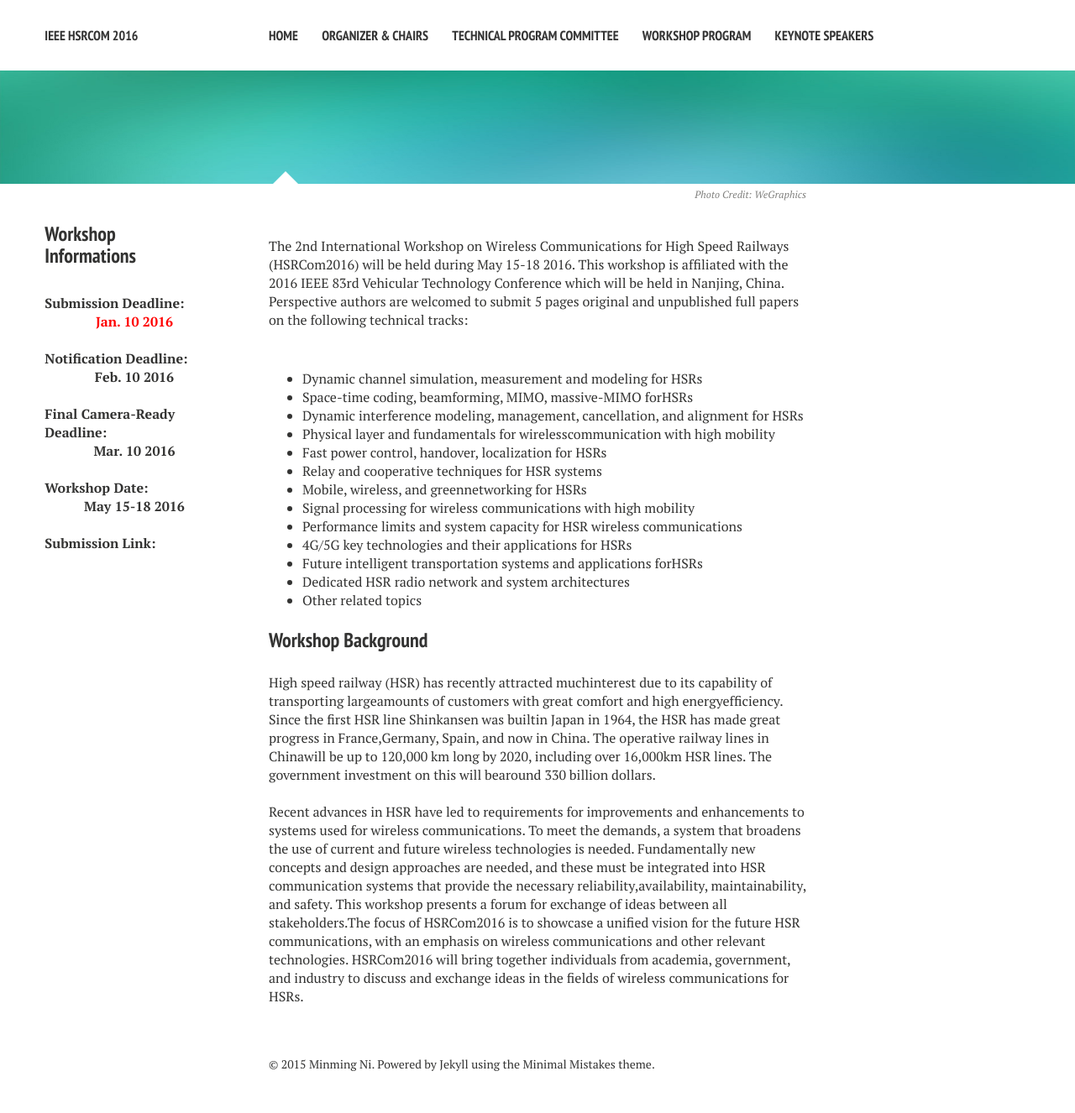
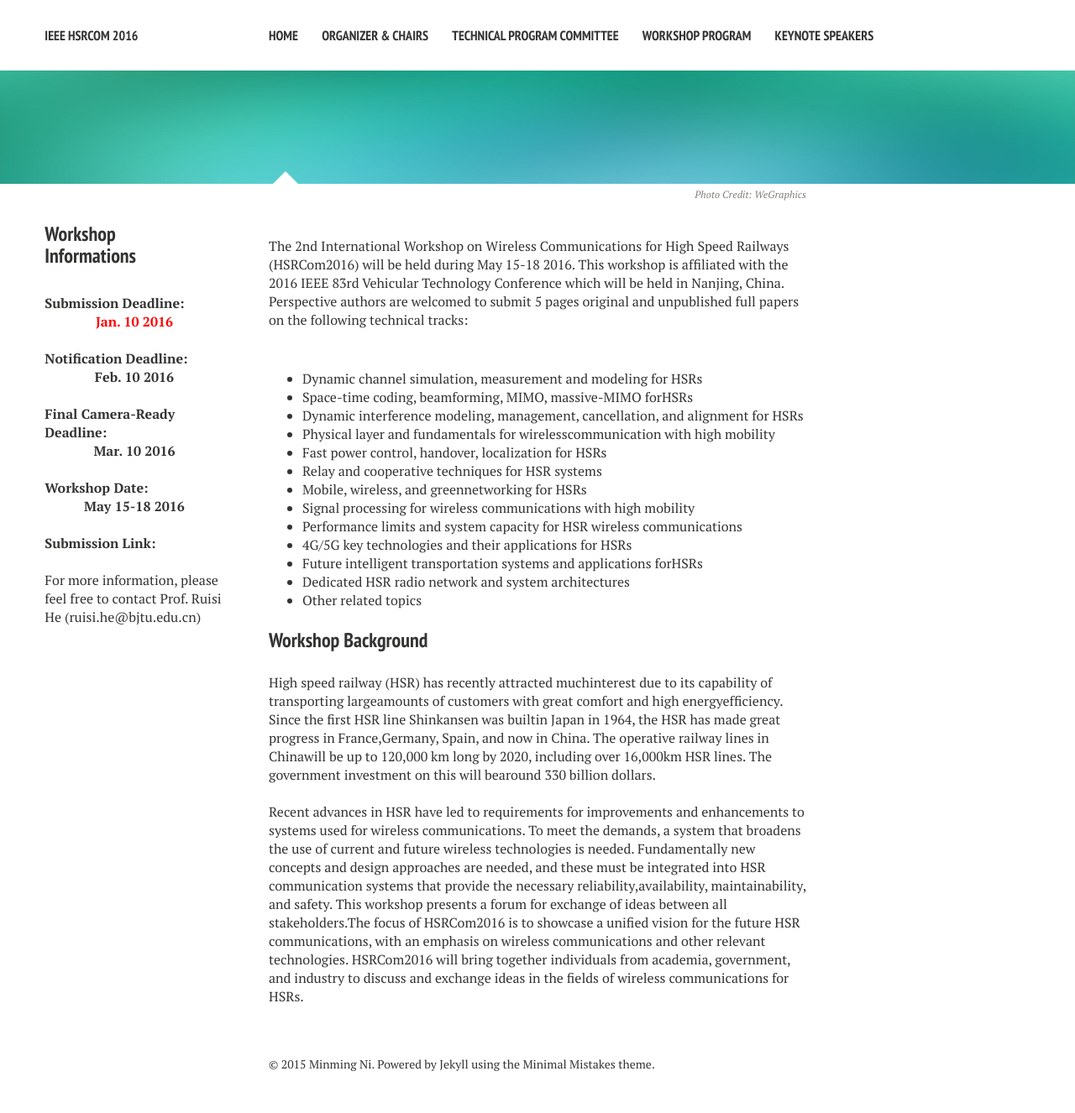
Before and after one commit to maxxx437/hsrcom2016, a Jekyll site: the page built from index.md, in a window 1280 px wide. Shown: the whole page at 84% size. Built offline with Jekyll 4.4.1, drawn with Linux system fonts in a browser that asks for light colours; nearby versions of some CDN libraries.

Commit message:
Update _author-bio.html

```diff
--- a/_includes/_author-bio.html
+++ b/_includes/_author-bio.html
@@ -32,6 +32,10 @@
 	<center><strong>May 15-18 2016</strong></center>
 <BR>
 <strong>Submission Link:</strong>
+<BR>
+
+<BR>
+For more information, please feel free to contact Prof. Ruisi He (ruisi.he@bjtu.edu.cn)
 
 
 <!--
```
